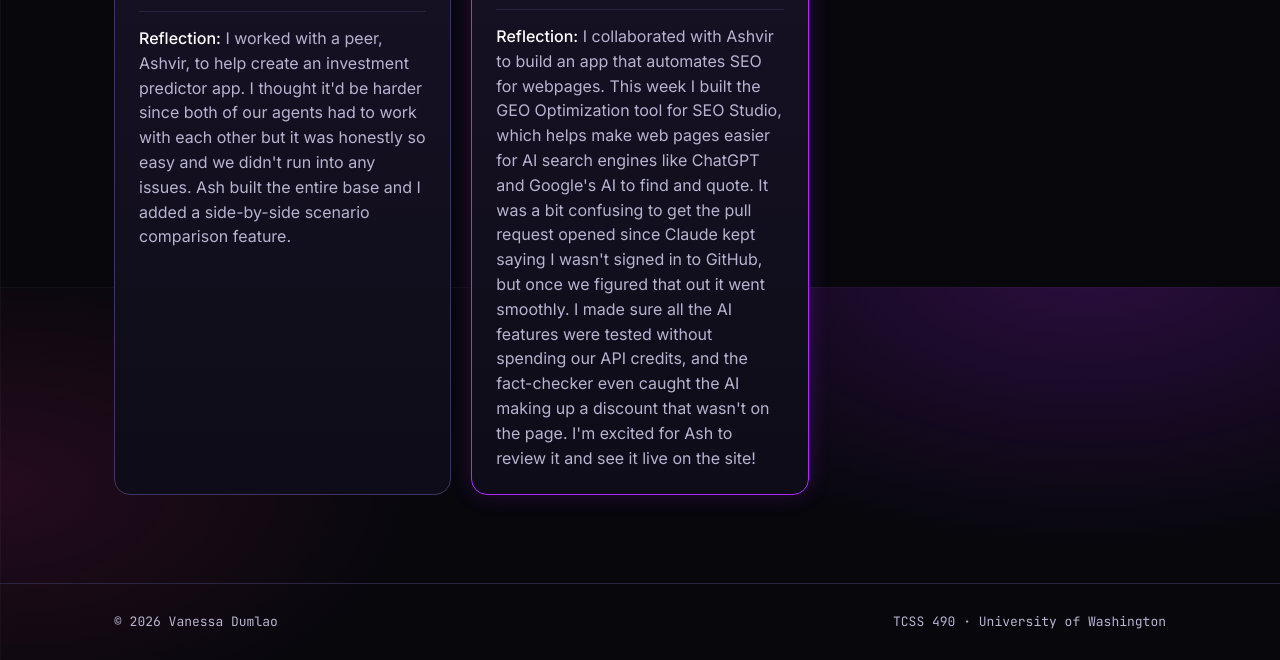
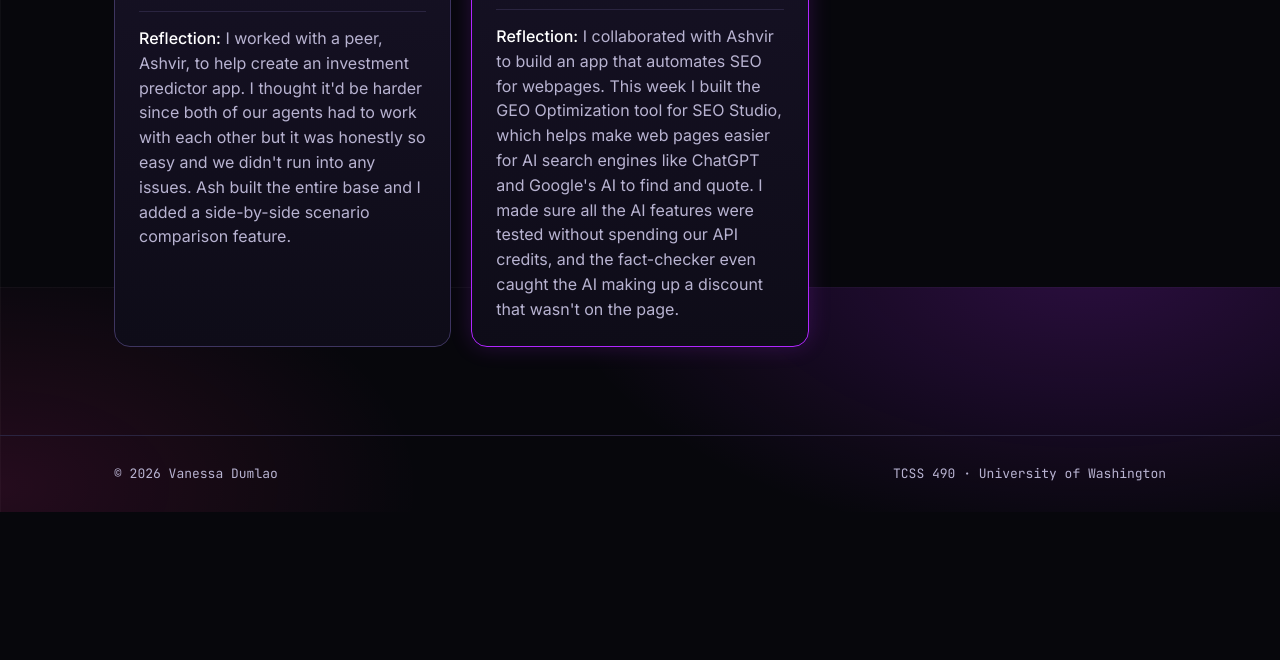
Before and after one commit to vdumlao1/Vanessa-s-Portfolio, a plain HTML site: page index.html in a window 1280 px wide. Shown: the part 1313-1973 px from the top of the page. After the commit the page ends 1825 px from the top, so only its background shows below. Drawn offline with Linux system fonts and the light colour scheme.

Commit message:
Shorten Artifact 5 reflection
Co-Authored-By: Claude Opus 5.5 <noreply@anthropic.com>

```diff
--- a/index.html
+++ b/index.html
@@ -107,7 +107,7 @@
         <a class="link" href="https://seo-studio-weld.vercel.app/" target="_blank" rel="noopener">
           <svg aria-hidden="true"><use href="#i-ext"/></svg>Live site
         </a>
-        <p class="reflection"><strong>Reflection:</strong> I collaborated with Ashvir to build an app that automates SEO for webpages. This week I built the GEO Optimization tool for SEO Studio, which helps make web pages easier for AI search engines like ChatGPT and Google's AI to find and quote. It was a bit confusing to get the pull request opened since Claude kept saying I wasn't signed in to GitHub, but once we figured that out it went smoothly. I made sure all the AI features were tested without spending our API credits, and the fact-checker even caught the AI making up a discount that wasn't on the page. I'm excited for Ash to review it and see it live on the site!</p>
+        <p class="reflection"><strong>Reflection:</strong> I collaborated with Ashvir to build an app that automates SEO for webpages. This week I built the GEO Optimization tool for SEO Studio, which helps make web pages easier for AI search engines like ChatGPT and Google's AI to find and quote. I made sure all the AI features were tested without spending our API credits, and the fact-checker even caught the AI making up a discount that wasn't on the page.</p>
       </article>
 
     </div>
```
